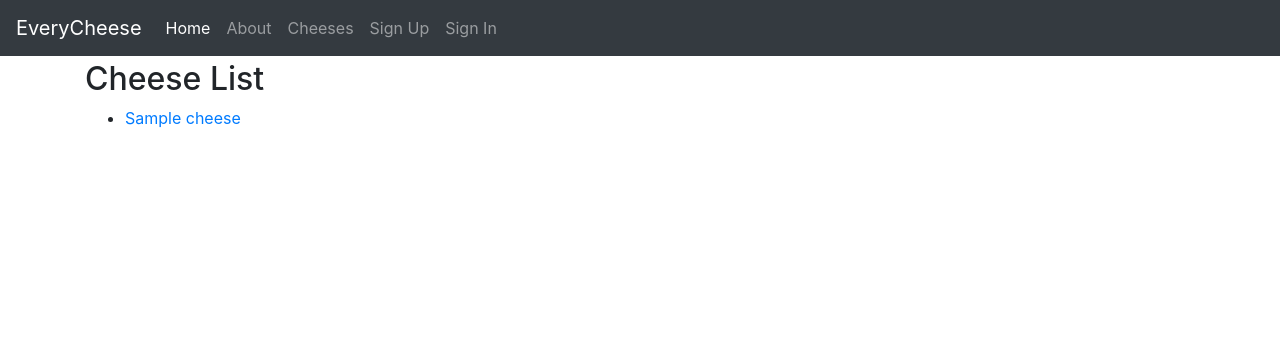
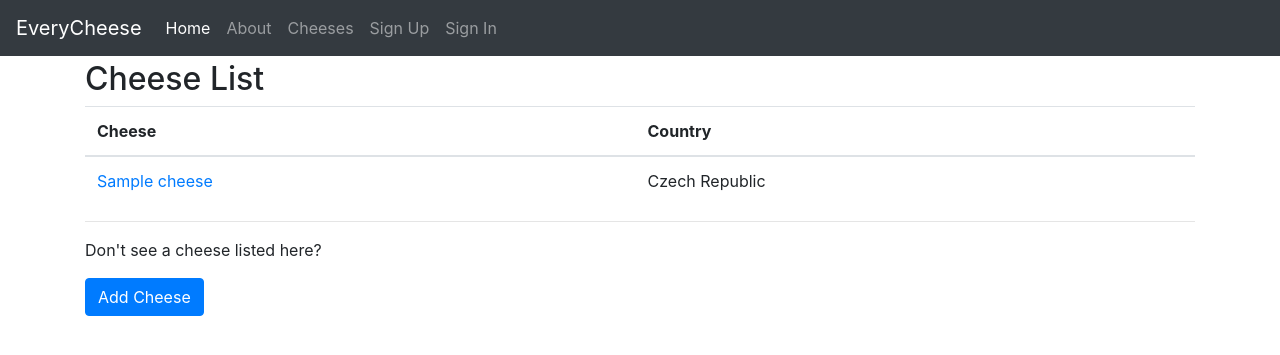
Before and after one commit to Gdeepika56/EVERYCHEESE, a Django app: page /cheeses/ in a window 1280 px wide. Shown: the top 355 px of the page. Run offline with Django 3.2, Linux system fonts and the light colour scheme; tables that the repository leaves empty hold one stand-in row (values such as "Sample post"); some libraries are stand-ins or nearby versions.

Commit message:
First pass at working Add cheese form

```diff
--- a/everycheese/cheeses/models.py
+++ b/everycheese/cheeses/models.py
@@ -3,6 +3,7 @@ from django.db import models
 from autoslug import AutoSlugField
 from model_utils.models import TimeStampedModel
 from django_countries.fields import CountryField
+from django.urls import reverse
 
 class Cheese(TimeStampedModel):
     name = models.CharField("Name of Cheese", max_length=255)
@@ -23,3 +24,9 @@ class Cheese(TimeStampedModel):
 
     def __str__(self):
         return self.name
+
+    def get_absolute_url(self):
+        """Return absolute URL to the Cheese Detail page."""
+        return reverse(
+            'cheeses:detail', kwargs={"slug": self.slug}
+        )
--- a/everycheese/cheeses/urls.py
+++ b/everycheese/cheeses/urls.py
@@ -11,8 +11,17 @@ urlpatterns = [
     ),
 
     path(
+        route='add/',
+        view=views.CheeseCreateView.as_view(),
+        name='add'
+    ),
+
+    path(
         route='<slug:slug>/',
         view=views.CheeseDetailView.as_view(),
         name='detail'
     ),
+
+
+
 ]
--- a/everycheese/cheeses/views.py
+++ b/everycheese/cheeses/views.py
@@ -1,8 +1,19 @@
 from django.views.generic import ListView, DetailView
 from .models import Cheese
+from django.views.generic import CreateView
 
 class CheeseListView(ListView):
     model = Cheese
 
 class CheeseDetailView(DetailView):
     model = Cheese
+
+class CheeseCreateView(CreateView):
+    model = Cheese
+
+    fields = [
+        'name',
+        'description',
+        'firmness',
+        'country_of_origin',
+    ]
--- a/everycheese/templates/cheeses/cheese_list.html
+++ b/everycheese/templates/cheeses/cheese_list.html
@@ -3,9 +3,30 @@
 
 {% block content %}
 <h2>Cheese List</h2>
-<ul>
-{% for cheese in cheese_list %}
-<li><a href="{% url 'cheeses:detail' cheese.slug %}">{{ cheese.name }}</a></li>
-{% endfor %}
-</ul>
+<table class="table">
+    <thead>
+        <tr>
+            <th>Cheese</th>
+            <th>Country</th>
+        </tr>
+    </thead>
+    <tbody>
+        {% for cheese in cheese_list %}
+        <tr>
+            <td><a href="{% url 'cheeses:detail' cheese.slug %}">{{ cheese.name }}</a></td>
+            <td>{{ cheese.country_of_origin.name }}</td>
+        </tr>
+        {% endfor %}
+    </tbody>
+</table>
+
+<hr/>
+<p>Don't see a cheese listed here?</p>
+<p>
+    <a class="btn btn-primary"
+         href="{% url 'cheeses:add' %}" role="button">
+      Add Cheese
+    </a>
+</p>
+
 {% endblock content %}
```
Also changed, not shown: everycheese/templates/cheeses/cheese_form.html (added, +10 -0 lines).
